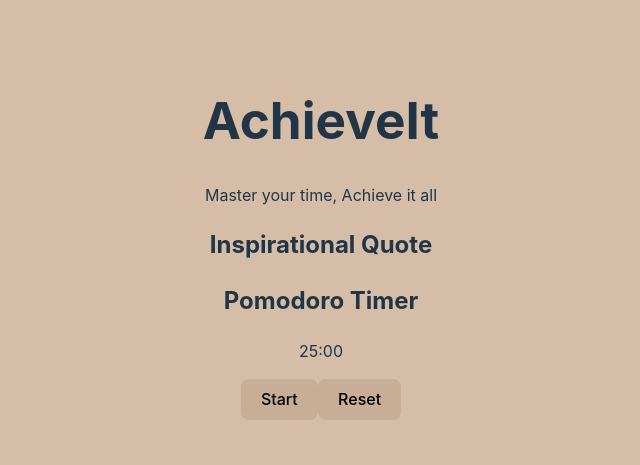
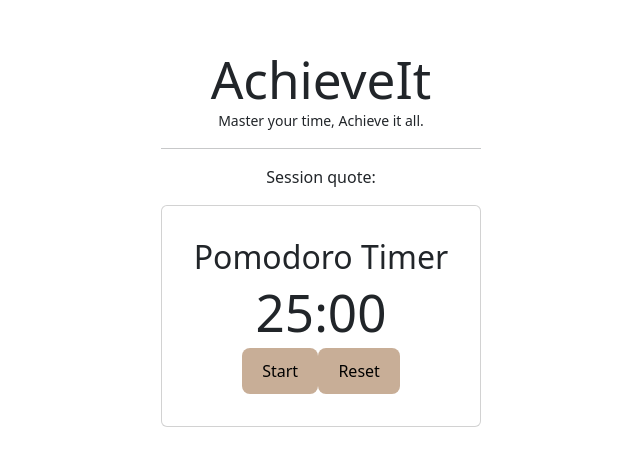
Before and after one commit to samuelodumu/AchieveIt, a React (Vite) app: page / in a window 1280 px wide. Shown: the part 161-626 px from the top of the page, without its empty margins (319-959 px from the left). Built offline with nearby package versions, Linux system fonts and the light colour scheme; no server answers.

Commit message:
got the api working

```diff
--- a/index.html
+++ b/index.html
@@ -1,13 +1,26 @@
 <!doctype html>
 <html lang="en">
+
 <head>
   <meta charset="UTF-8" />
-    <link rel="icon" type="image/svg+xml" href="/src/assets/achieveit logo black.svg" />
+  <link rel="icon" type="image/svg+xml"
+    href="/src/assets/achieveit logo black.svg" />
+  <link
+    href="https://cdn.jsdelivr.net/npm/bootstrap@5.3.3/dist/css/bootstrap.min.css"
+    rel="stylesheet"
+    integrity="sha384-QWTKZyjpPEjISv5WaRU9OFeRpok6YctnYmDr5pNlyT2bRjXh0JMhjY6hW+ALEwIH"
+    crossorigin="anonymous">
   <meta name="viewport" content="width=device-width, initial-scale=1.0" />
   <title>AchieveIt</title>
 </head>
+
 <body>
   <div id="root"></div>
   <script type="module" src="/src/main.jsx"></script>
 </body>
+
+<script
+  src="https://cdn.jsdelivr.net/npm/bootstrap@5.3.3/dist/js/bootstrap.bundle.min.js"
+  integrity="sha384-YvpcrYf0tY3lHB60NNkmXc5s9fDVZLESaAA55NDzOxhy9GkcIdslK1eN7N6jIeHz"
+  crossorigin="anonymous"></script>
 </html>
--- a/src/components/App.jsx
+++ b/src/components/App.jsx
@@ -7,8 +7,9 @@ function App() {
     <>
       <div className='app'>
         <header>
-          <h1>AchieveIt</h1>
-          <p>Master your time, Achieve it all</p>
+          <h1 style={{marginBottom: '0'}}>AchieveIt</h1>
+          <small>Master your time, Achieve it all.</small>
+          <hr/>
         </header>
         <main>
           <Quotes />
--- a/src/components/Quotes.jsx
+++ b/src/components/Quotes.jsx
@@ -6,7 +6,7 @@ function Quotes() {
   const [quote, setQuote] = useState('');
 
   useEffect(() => {
-    fetch('https://cors-headers.herokapp.com/www.affirmations.dev/')
+    fetch('http://localhost:8080/www.affirmations.dev/')
       .then((response) => response.json())
       .then((data) => setQuote(data.affirmation))
       .catch((error) => console.error('Error fetching quote:', error));
@@ -14,8 +14,7 @@ function Quotes() {
 
   return (
     <div>
-      <h2>Inspirational Quote</h2>
-      <h3 className='bold'>{quote}</h3>
+      <p className='bold'>Session quote: {quote}</p>
     </div>
   );
 }
--- a/src/components/Timer.jsx
+++ b/src/components/Timer.jsx
@@ -27,11 +27,13 @@ function Timer() {
   };
 
   return (
-    <div>
+    <div className='card'>
       <h2>Pomodoro Timer</h2>
-      <p>{formatTime(time)}</p>
-      <button onClick={toggleTimer}>{isRunning ? 'Pause' : 'Start'}</button>
-      <button onClick={resetTimer}>Reset</button>
+      <h1>{formatTime(time)}</h1>
+      <div style={{ justifyContent: 'space-between' }}>
+        <button onClick={toggleTimer}>{isRunning ? 'Pause' : 'Start'}</button>
+        <button onClick={resetTimer}>Reset</button>
+      </div>
     </div>
   );
 }
```
Lines whose indentation alone changed are shown as unchanged.
